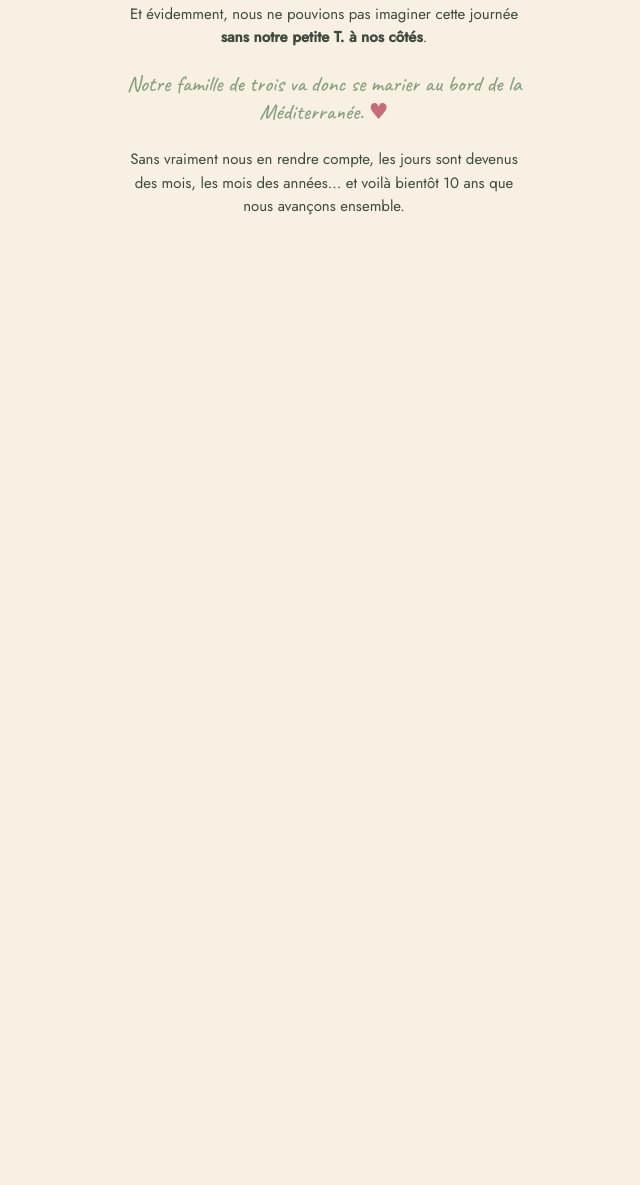
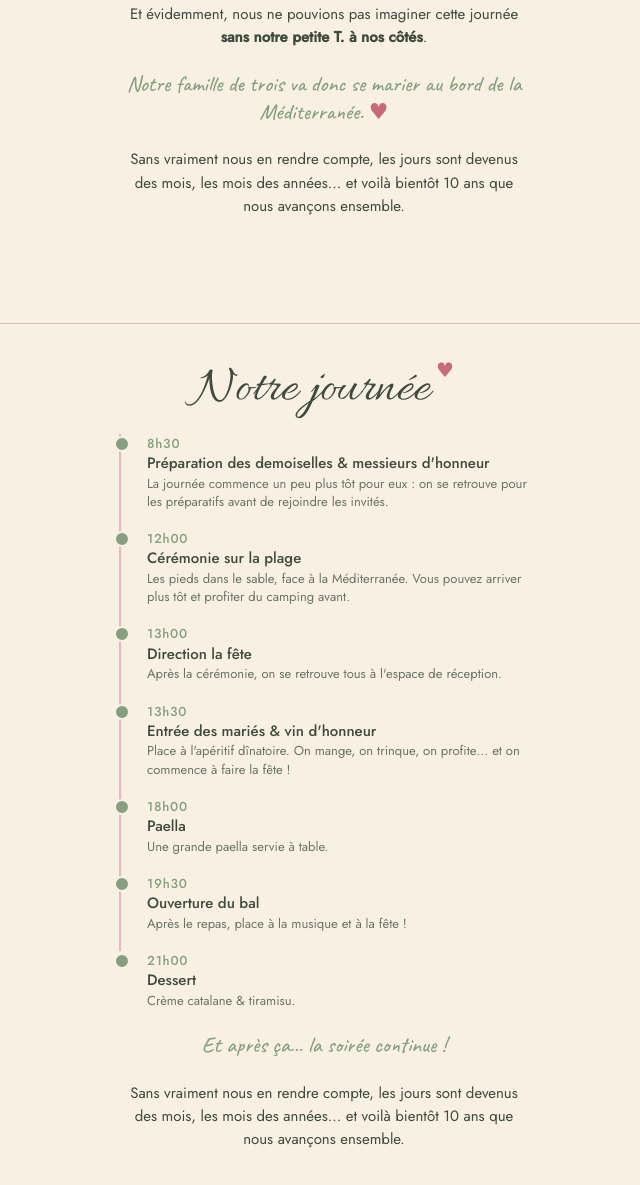
Before and after one commit to thao-roland/ppp-l3, a plain HTML site: page site/mariage/index.html in a window 1280 px wide. Shown: the part 2115-3300 px from the top of the page, without its empty margins (316-956 px from the left). Before the commit the page ends 2438 px from the top, so only its background shows below. Drawn offline with Linux system fonts and the light colour scheme.

Commit message:
Ajoute la quatrième carte « Notre journée » avec le programme heure par heure

```diff
--- a/site/mariage/index.html
+++ b/site/mariage/index.html
@@ -112,6 +112,59 @@
       color: var(--encre);
     }
 
+    /* ---------- Programme de la journée : une frise verticale ---------- */
+    .programme {
+      margin: 0 0 22px;
+      padding: 0;
+      list-style: none;
+      text-align: left;
+    }
+
+    .programme li {
+      position: relative;
+      padding: 0 0 18px 26px;
+      border-left: 2px solid var(--rose-clair);   /* le trait de la frise */
+    }
+
+    .programme li:last-child {
+      border-left-color: transparent;
+      padding-bottom: 0;
+    }
+
+    /* Le point sur la frise, devant chaque étape */
+    .programme li::before {
+      content: "";
+      position: absolute;
+      left: -7px;
+      top: 2px;
+      width: 12px;
+      height: 12px;
+      border-radius: 50%;
+      background: var(--sauge);
+      border: 2px solid var(--papier);
+    }
+
+    .heure {
+      display: block;
+      color: var(--sauge);
+      font-size: 13px;
+      font-weight: 500;
+      letter-spacing: 0.06em;
+    }
+
+    .etape {
+      margin: 0;
+      font-weight: 500;
+      line-height: 1.25;
+    }
+
+    .detail {
+      margin: 2px 0 0;
+      font-size: 13px;
+      color: var(--encre-douce);
+      line-height: 1.4;
+    }
+
     /* ---------- Illustration en CSS : coucher de soleil sur la mer ---------- */
     .cadre {
       position: relative;
@@ -217,5 +270,53 @@
     </div>
   </section>
 
+  <!-- Carte 4 : notre journée -->
+  <section class="carte">
+    <div class="contenu">
+      <h2>Notre journée<span class="coeur">♥</span></h2>
+
+      <ol class="programme">
+        <li>
+          <span class="heure">8h30</span>
+          <p class="etape">Préparation des demoiselles &amp; messieurs d'honneur</p>
+          <p class="detail">La journée commence un peu plus tôt pour eux : on se retrouve pour les préparatifs avant de rejoindre les invités.</p>
+        </li>
+        <li>
+          <span class="heure">12h00</span>
+          <p class="etape">Cérémonie sur la plage</p>
+          <p class="detail">Les pieds dans le sable, face à la Méditerranée. Vous pouvez arriver plus tôt et profiter du camping avant.</p>
+        </li>
+        <li>
+          <span class="heure">13h00</span>
+          <p class="etape">Direction la fête</p>
+          <p class="detail">Après la cérémonie, on se retrouve tous à l'espace de réception.</p>
+        </li>
+        <li>
+          <span class="heure">13h30</span>
+          <p class="etape">Entrée des mariés &amp; vin d'honneur</p>
+          <p class="detail">Place à l'apéritif dînatoire. On mange, on trinque, on profite… et on commence à faire la fête !</p>
+        </li>
+        <li>
+          <span class="heure">18h00</span>
+          <p class="etape">Paella</p>
+          <p class="detail">Une grande paella servie à table.</p>
+        </li>
+        <li>
+          <span class="heure">19h30</span>
+          <p class="etape">Ouverture du bal</p>
+          <p class="detail">Après le repas, place à la musique et à la fête !</p>
+        </li>
+        <li>
+          <span class="heure">21h00</span>
+          <p class="etape">Dessert</p>
+          <p class="detail">Crème catalane &amp; tiramisu.</p>
+        </li>
+      </ol>
+
+      <p class="manuscrit">Et après ça… la soirée continue !</p>
+      <p>Sans vraiment nous en rendre compte, les jours sont devenus des mois, les mois des années… et voilà bientôt 10 ans que nous avançons ensemble.</p>
+    </div>
+  </section>
+
 </body>
 </html>
```
